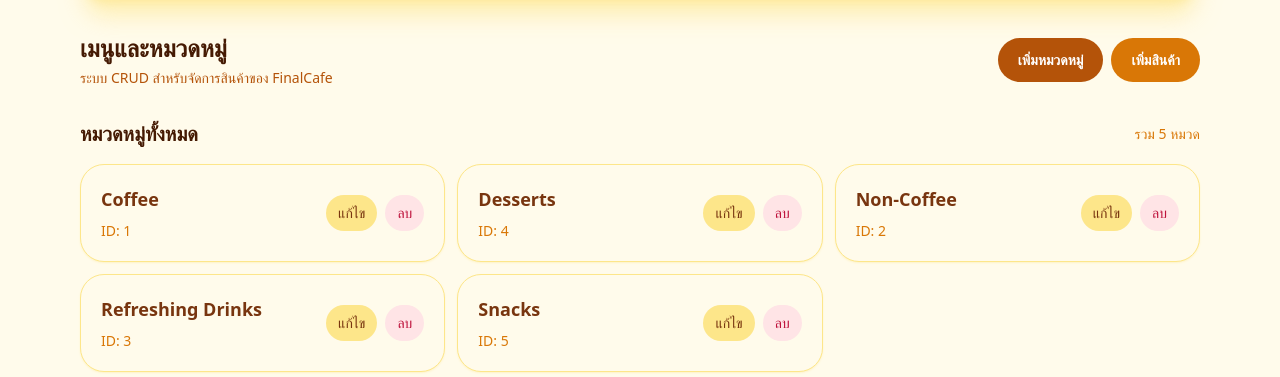
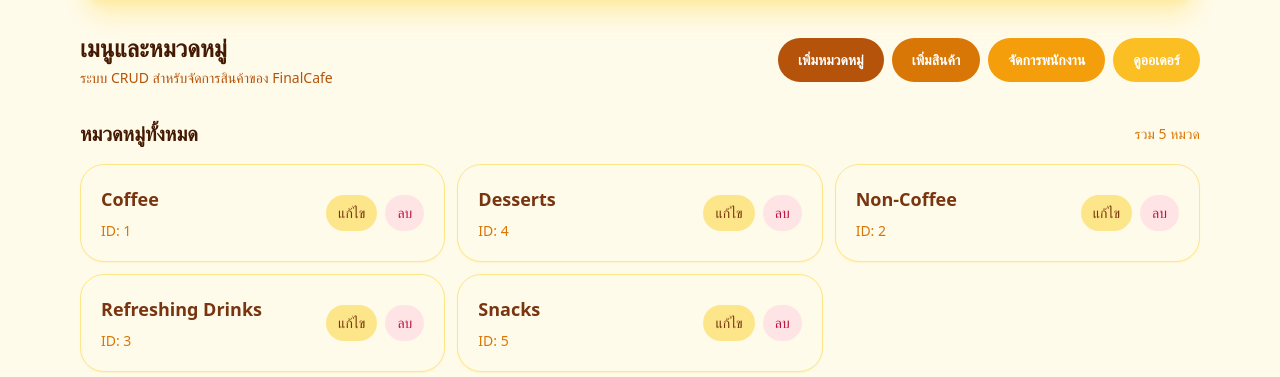
Before and after one commit to natthakit68/Cs104Final, a Flask app: page / in a window 1280 px wide. Shown: the part 162-539 px from the top of the page. Run offline with Flask 3, Linux system fonts and the light colour scheme; data comes from the database, SQL or seed files in the repository; some libraries are stand-ins or nearby versions.

Commit message:
Add backend features: employee management and order tracking

```diff
--- a/app.py
+++ b/app.py
@@ -37,6 +37,25 @@ def init_db():
                 category_id INTEGER,
                 image_path TEXT,
                 FOREIGN KEY(category_id) REFERENCES categories(id)
+            )
+        ''')
+        # เพิ่มตารางหลังร้าน
+        conn.execute('''
+            CREATE TABLE IF NOT EXISTS employees (
+                id INTEGER PRIMARY KEY AUTOINCREMENT,
+                name TEXT NOT NULL,
+                role TEXT NOT NULL
+            )
+        ''')
+        conn.execute('''
+            CREATE TABLE IF NOT EXISTS orders (
+                id INTEGER PRIMARY KEY AUTOINCREMENT,
+                employee_id INTEGER,
+                customer_name TEXT,
+                order_date DATETIME DEFAULT CURRENT_TIMESTAMP,
+                total REAL DEFAULT 0,
+                status TEXT DEFAULT 'pending',
+                FOREIGN KEY(employee_id) REFERENCES employees(id)
             )
         ''')
         conn.commit()
--- a/templates/index.html
+++ b/templates/index.html
@@ -22,6 +22,8 @@
                 <div class="flex flex-col gap-2 sm:flex-row">
                     <a href="{{ url_for('add_category') }}" class="inline-flex items-center justify-center rounded-full bg-amber-700 px-5 py-3 text-sm font-semibold text-white transition hover:bg-amber-800">เพิ่มหมวดหมู่</a>
                     <a href="{{ url_for('add_menu') }}" class="inline-flex items-center justify-center rounded-full bg-amber-600 px-5 py-3 text-sm font-semibold text-white transition hover:bg-amber-700">เพิ่มสินค้า</a>
+                    <a href="{{ url_for('employees') }}" class="inline-flex items-center justify-center rounded-full bg-amber-500 px-5 py-3 text-sm font-semibold text-white transition hover:bg-amber-600">จัดการพนักงาน</a>
+                    <a href="{{ url_for('orders') }}" class="inline-flex items-center justify-center rounded-full bg-amber-400 px-5 py-3 text-sm font-semibold text-white transition hover:bg-amber-500">ดูออเดอร์</a>
                 </div>
             </section>
 
@@ -132,15 +134,38 @@
         {% else %}
             <div class="mx-auto max-w-2xl rounded-3xl border border-amber-200 bg-amber-100 p-8 shadow-xl shadow-amber-200/60">
                 <h2 class="text-3xl font-bold text-amber-950 mb-4">
-                    {% if page == 'add_category' %}เพิ่มหมวดหมู่ใหม่{% elif page == 'edit_category' %}แก้ไขหมวดหมู่{% elif page == 'add_menu' %}เพิ่มสินค้าใหม่{% elif page == 'edit_menu' %}แก้ไขสินค้า{% endif %}
+                    {% if page == 'add_category' %}เพิ่มหมวดหมู่ใหม่{% elif page == 'edit_category' %}แก้ไขหมวดหมู่{% elif page == 'add_menu' %}เพิ่มสินค้าใหม่{% elif page == 'edit_menu' %}แก้ไขสินค้า{% elif page == 'add_employee' %}เพิ่มพนักงานใหม่{% elif page == 'edit_employee' %}แก้ไขพนักงาน{% elif page == 'add_order' %}เพิ่มออเดอร์ใหม่{% endif %}
                 </h2>
                 <form method="post" enctype="multipart/form-data" class="space-y-5">
                     <div class="space-y-2">
                         <label class="block text-sm font-semibold text-amber-900">ชื่อ</label>
-                        <input type="text" name="name" value="{% if page == 'edit_category' %}{{ category.name }}{% elif page == 'edit_menu' %}{{ menu_item.name }}{% endif %}" required class="w-full rounded-3xl border border-amber-200 bg-white px-4 py-3 text-amber-900 shadow-sm outline-none focus:border-amber-400 focus:ring-2 focus:ring-amber-200" />
+                        <input type="text" name="name" value="{% if page == 'edit_category' %}{{ category.name }}{% elif page == 'edit_menu' %}{{ menu_item.name }}{% elif page == 'edit_employee' %}{{ employee.name }}{% endif %}" required class="w-full rounded-3xl border border-amber-200 bg-white px-4 py-3 text-amber-900 shadow-sm outline-none focus:border-amber-400 focus:ring-2 focus:ring-amber-200" />
                     </div>
 
-                    {% if page in ['add_menu', 'edit_menu'] %}
+                    {% if page in ['add_employee', 'edit_employee'] %}
+                        <div class="space-y-2">
+                            <label class="block text-sm font-semibold text-amber-900">ตำแหน่ง</label>
+                            <input type="text" name="role" value="{% if page == 'edit_employee' %}{{ employee.role }}{% endif %}" required class="w-full rounded-3xl border border-amber-200 bg-white px-4 py-3 text-amber-900 shadow-sm outline-none focus:border-amber-400 focus:ring-2 focus:ring-amber-200" />
+                        </div>
+                    {% elif page == 'add_order' %}
+                        <div class="space-y-2">
+                            <label class="block text-sm font-semibold text-amber-900">ชื่อลูกค้า</label>
+                            <input type="text" name="customer_name" required class="w-full rounded-3xl border border-amber-200 bg-white px-4 py-3 text-amber-900 shadow-sm outline-none focus:border-amber-400 focus:ring-2 focus:ring-amber-200" />
+                        </div>
+                        <div class="space-y-2">
+                            <label class="block text-sm font-semibold text-amber-900">พนักงาน</label>
+                            <select name="employee_id" class="w-full rounded-3xl border border-amber-200 bg-white px-4 py-3 text-amber-900 shadow-sm outline-none focus:border-amber-400 focus:ring-2 focus:ring-amber-200">
+                                <option value="">ไม่ระบุ</option>
+                                {% for emp in employees %}
+                                    <option value="{{ emp.id }}">{{ emp.name }}</option>
+                                {% endfor %}
+                            </select>
+                        </div>
+                        <div class="space-y-2">
+                            <label class="block text-sm font-semibold text-amber-900">ราคารวม</label>
+                            <input type="number" step="0.01" name="total" required class="w-full rounded-3xl border border-amber-200 bg-white px-4 py-3 text-amber-900 shadow-sm outline-none focus:border-amber-400 focus:ring-2 focus:ring-amber-200" />
+                        </div>
+                    {% elif page in ['add_menu', 'edit_menu'] %}
                         <div class="space-y-2">
                             <label class="block text-sm font-semibold text-amber-900">คำอธิบาย</label>
                             <textarea name="description" rows="4" class="w-full rounded-3xl border border-amber-200 bg-white px-4 py-3 text-amber-900 shadow-sm outline-none focus:border-amber-400 focus:ring-2 focus:ring-amber-200">{% if page == 'edit_menu' %}{{ menu_item.description }}{% endif %}</textarea>
```
